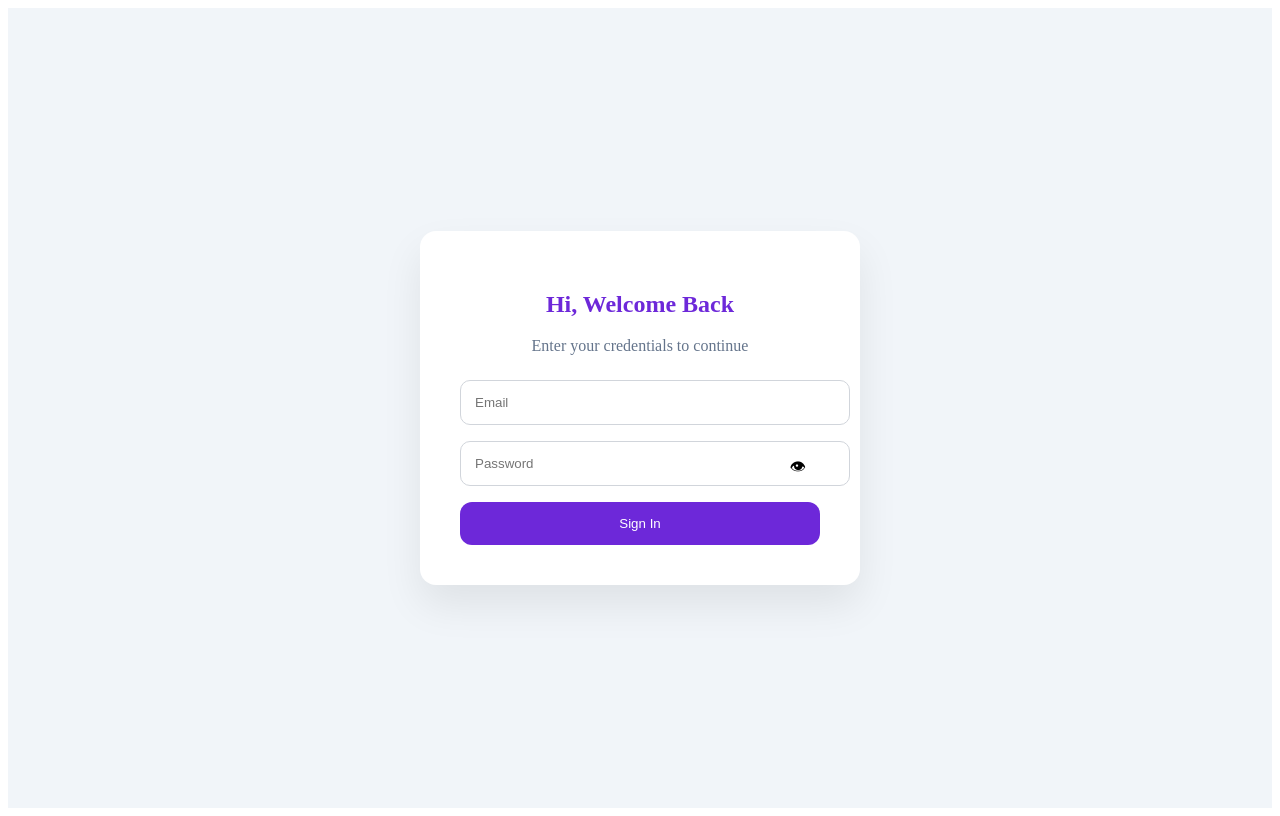
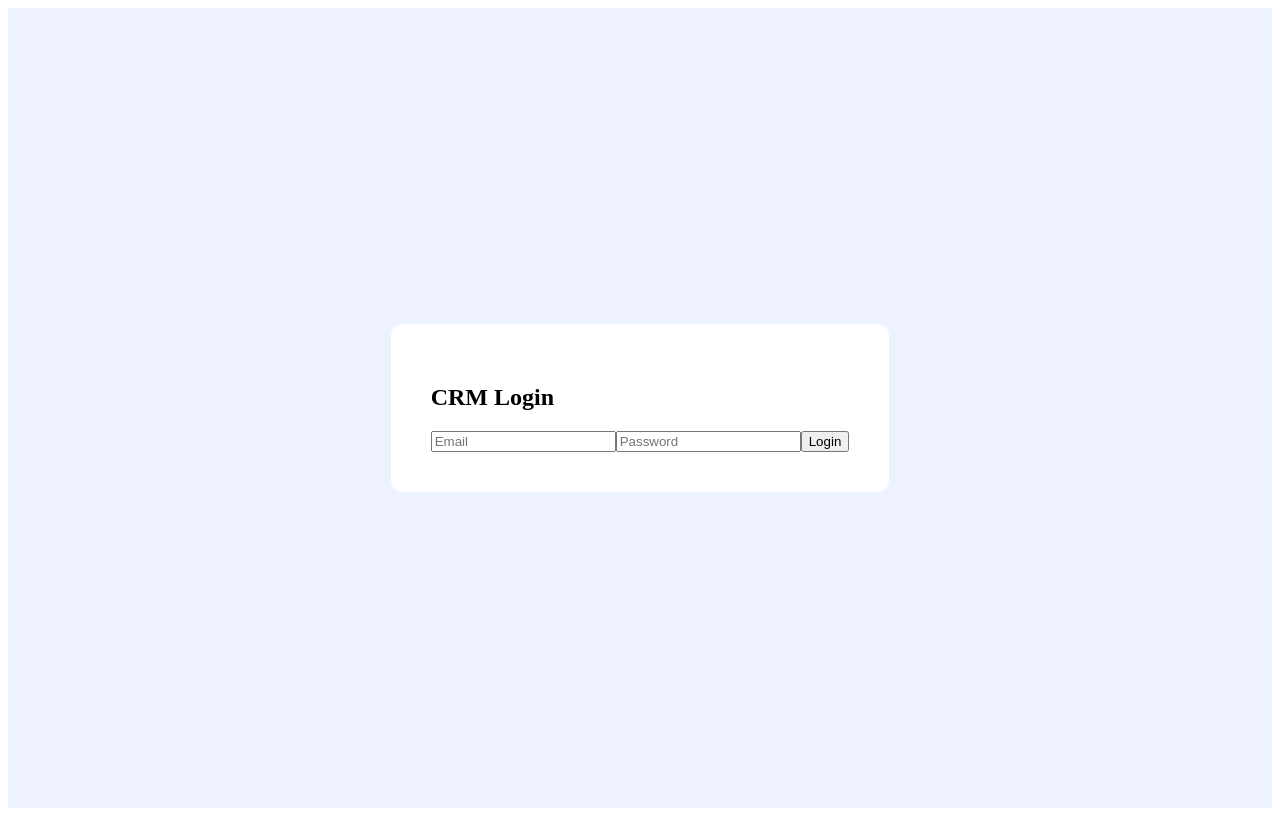
Before and after one commit to DatascienceIRC/productivity_crm_frontend, a React (Create React App) app: page / in a window 1280 px wide. Built offline with nearby package versions, Linux system fonts and the light colour scheme.

Commit message:
new functionality added

```diff
--- a/src/App.js
+++ b/src/App.js
@@ -1,451 +1,264 @@
+import React,{useState,useEffect} from "react";
 import * as XLSX from "xlsx";
-import React, { useState, useEffect } from "react";
 
-const BASE_URL = "https://productivity-crm-backend-bafw.onrender.com";
+const BASE="https://productivity-crm-backend-bafw.onrender.com";
 
-/* ================= FORMAT ================= */
+export default function App(){
 
-function formatDate(d) {
-  return new Date(d).toLocaleDateString();
+const [auth,setAuth]=useState(!!localStorage.userId);
+const [role,setRole]=useState(localStorage.role);
+const [page,setPage]=useState("dashboard");
+const [records,setRecords]=useState([]);
+const [users,setUsers]=useState([]);
+const [report,setReport]=useState([]);
+
+useEffect(()=>{ if(auth) loadRecords(); },[auth]);
+
+const loadRecords=()=>{
+  const url= role==="admin"?`${BASE}/records`:`${BASE}/records/${localStorage.userId}`;
+  fetch(url).then(r=>r.json()).then(setRecords);
 }
 
-/* ================= MAIN APP ================= */
+if(!auth) return <Login onLogin={(r)=>{setAuth(true);setRole(r)}}/>
 
-export default function CRMApp() {
-
-  const [isAuth, setIsAuth] = useState(!!localStorage.getItem("userId"));
-  const [isAdmin, setIsAdmin] = useState(false);
-  const [page, setPage] = useState("upload");
-  const [records, setRecords] = useState([]);
-
-  useEffect(() => {
-
-    const userId = localStorage.getItem("userId");
-    const role = localStorage.getItem("role");
-
-    if (!userId) return;
-
-    setIsAdmin(role === "admin");
-
-    const url = role === "admin"
-      ? `${BASE_URL}/records`
-      : `${BASE_URL}/records/${userId}`;
-
-    fetch(url)
-      .then(res => res.json())
-      .then(setRecords);
-
-  }, [isAuth]);
-
-/* ================= LOAD BY DATE ================= */
-
-  const loadByDate = (date) => {
-
-    const userId = localStorage.getItem("userId");
-    const role = localStorage.getItem("role");
-
-    if (!date) return alert("Select date");
-
-    if (role === "admin") {
-      fetch(`${BASE_URL}/admin-records-by-date?date=${date}`)
-        .then(res => res.json())
-        .then(setRecords);
-    } else {
-      fetch(`${BASE_URL}/records-by-date?date=${date}&userId=${userId}`)
-        .then(res => res.json())
-        .then(setRecords);
-    }
-  };
-
-/* ================= LOGOUT ================= */
-
-  const logout = () => {
-    localStorage.clear();
-    setIsAuth(false);
-  };
-
-  if (!isAuth) return <Login onLogin={(role)=>{
-    setIsAuth(true);
-    setIsAdmin(role==="admin");
-  }} />;
-
-  return (
-    <div style={layout}>
+return(
+<div style={{display:"flex",height:"100vh"}}>
 
 {/* SIDEBAR */}
-      <div style={sidebar}>
+<div style={side}>
 
-        <h2 style={{color:"#fff"}}>CRM Panel</h2>
+<h2>CRM</h2>
 
-        <div style={menuItem} onClick={()=>setPage("upload")}>
-          ➕ Add Productivity
-        </div>
+<Menu icon="📊" label="Dashboard" set={setPage}/>
+<Menu icon="➕" label="Add" set={setPage}/>
+<Menu icon="📋" label="Records" set={setPage}/>
+<Menu icon="📅" label="Reports" set={setPage}/>
+{role==="admin" && <Menu icon="👥" label="Users" set={setPage}/>}
 
-        <div style={menuItem} onClick={()=>setPage("records")}>
-          📊 Records
-        </div>
-
-        <div style={menuItem} onClick={logout}>
-          🚪 Logout
-        </div>
-
-      </div>
-
-      {/* MAIN AREA */}
-      <div style={mainArea}>
-
-        {/* TOP BAR */}
-        <div style={topBar}>
-          <h3>Dashboard {isAdmin && "(Admin)"}</h3>
-          <span>👤 {localStorage.getItem("name")}</span>
+<button onClick={()=>{localStorage.clear();setAuth(false)}}>Logout</button>
 </div>
 
 {/* CONTENT */}
-        <div style={contentCard}>
+<div style={{flex:1,padding:30,background:"#f1f5f9"}}>
 
-          {page==="upload" && <Upload setRecords={setRecords} />}
-          {page==="records" && (
-            <Records
-              records={records}
-              loadByDate={loadByDate}
-            />
-          )}
+{page==="dashboard" && <h2>Welcome {localStorage.name}</h2>}
+
+{page==="add" && <Add reload={loadRecords}/>}
+
+{page==="records" &&
+<Records records={records} setRecords={setRecords}/>}
+
+{page==="reports" &&
+<Reports report={report} setReport={setReport}/>}
+
+{page==="users" && role==="admin" &&
+<Users users={users} setUsers={setUsers}/>}
 
 </div>
-
 </div>
-
-    </div>
-  );
+)
 }
 
-/* ================= LOGIN ================= */
+/* ===== COMPONENTS ===== */
 
-function Login({ onLogin }) {
+function Menu({icon,label,set}){
+return <div onClick={()=>set(label.toLowerCase())} style={menu}>
+{icon} {label}
+</div>
+}
+
+/* LOGIN */
+
+function Login({onLogin}){
 
 const [email,setEmail]=useState("");
 const [password,setPassword]=useState("");
-  const [show,setShow]=useState(false);
 
-  const login = () => {
-
-    fetch(`${BASE_URL}/login`,{
+const login=()=>{
+fetch(`${BASE}/login`,{
 method:"POST",
-      headers:{ "Content-Type":"application/json" },
+headers:{"Content-Type":"application/json"},
 body:JSON.stringify({email,password})
 })
-    .then(res=>res.json())
-    .then(data=>{
-
-      if(!data.success){
-        alert("Invalid login");
-        return;
+.then(r=>r.json())
+.then(d=>{
+if(!d.success) return alert("Invalid");
+localStorage.userId=d.user.id;
+localStorage.role=d.user.role;
+localStorage.name=d.user.name;
+onLogin(d.user.role);
+});
 }
 
-      localStorage.setItem("userId",data.user.id);
-      localStorage.setItem("role",data.user.role);
-      localStorage.setItem("name",data.user.name);
-
-      onLogin(data.user.role);
-    });
-  };
-
-  return (
+return(
 <div style={loginPage}>
-
 <div style={loginCard}>
-
-        <h2 style={welcome}>Hi, Welcome Back</h2>
-        <p style={subText}>Enter your credentials to continue</p>
-
-        <input
-          style={loginInput}
-          placeholder="Email"
-          onChange={e=>setEmail(e.target.value)}
-        />
-
-        <div style={{position:"relative"}}>
-
-          <input
-            style={loginInput}
-            type={show?"text":"password"}
-            placeholder="Password"
-            onChange={e=>setPassword(e.target.value)}
-          />
-
-          <span
-            style={eyeIcon}
-            onClick={()=>setShow(!show)}
-          >👁</span>
-
-        </div>
-
-        <button style={signBtn} onClick={login}>
-          Sign In
-        </button>
-
+<h2>CRM Login</h2>
+<input placeholder="Email" onChange={e=>setEmail(e.target.value)} />
+<input type="password" placeholder="Password" onChange={e=>setPassword(e.target.value)} />
+<button onClick={login}>Login</button>
 </div>
 </div>
-  );
+)
 }
 
-/* ================= UPLOAD ================= */
+/* ADD */
 
-function Upload({ setRecords }) {
+function Add({reload}){
 
 const [date,setDate]=useState("");
 const [task,setTask]=useState("");
 
-  const submit = () => {
-
-    const userId = localStorage.getItem("userId");
-    const role = localStorage.getItem("role");
-
-    fetch(`${BASE_URL}/records`,{
+const save=()=>{
+fetch(`${BASE}/records`,{
 method:"POST",
-      headers:{ "Content-Type":"application/json" },
-      body:JSON.stringify({date,task,userId})
-    })
-    .then(()=>{
-
-      const url = role==="admin"
-        ? `${BASE_URL}/records`
-        : `${BASE_URL}/records/${userId}`;
-
-      fetch(url).then(res=>res.json()).then(setRecords);
-
-      setDate("");
-      setTask("");
-    });
-  };
-
-  return (
-    <div>
-
-      <h3>Add Productivity</h3>
-
-      <input
-        type="date"
-        style={inputBox}
-        value={date}
-        onChange={e=>setDate(e.target.value)}
-      />
-
-      <textarea
-        style={inputBox}
-        rows="4"
-        placeholder="What did you work on?"
-        value={task}
-        onChange={e=>setTask(e.target.value)}
-      />
-
-      <button style={modernBtn} onClick={submit}>
-        Save Productivity
-      </button>
-
-    </div>
-  );
+headers:{"Content-Type":"application/json"},
+body:JSON.stringify({date,task,userId:localStorage.userId})
+}).then(()=>reload());
 }
 
-/* ================= RECORDS ================= */
+return(
+<div>
+<h3>Add Productivity</h3>
+<input type="date" onChange={e=>setDate(e.target.value)} />
+<textarea onChange={e=>setTask(e.target.value)} />
+<button onClick={save}>Save</button>
+</div>
+)
+}
 
-function Records({ records, loadByDate }) {
+/* RECORDS */
 
-  const [date,setDate]=useState("");
+function Records({records,setRecords}){
 
-  const exportExcel = () => {
+const [search,setSearch]=useState("");
+const [month,setMonth]=useState("");
 
-    if(!records.length) return alert("No data");
+const filter=()=>{
+fetch(`${BASE}/filter-records?role=${localStorage.role}&userId=${localStorage.userId}&search=${search}&month=${month}`)
+.then(r=>r.json()).then(setRecords);
+}
 
-    const ws = XLSX.utils.json_to_sheet(records);
-    const wb = XLSX.utils.book_new();
+const excel=()=>{
+const ws=XLSX.utils.json_to_sheet(records);
+const wb=XLSX.utils.book_new();
+XLSX.utils.book_append_sheet(wb,ws,"Data");
+XLSX.writeFile(wb,"records.xlsx");
+}
 
-    XLSX.utils.book_append_sheet(wb, ws, "Productivity");
-    XLSX.writeFile(wb,"records.xlsx");
-  };
+return(
+<div>
+<h3>Records</h3>
 
-  return (
-    <div>
+<input placeholder="Search task" onChange={e=>setSearch(e.target.value)}/>
+<input type="month" onChange={e=>setMonth(e.target.value)}/>
+<button onClick={filter}>Filter</button>
+<button onClick={excel}>Export</button>
 
-      <div style={filterRow}>
-
-        <input
-          type="date"
-          style={inputBox}
-          onChange={e=>setDate(e.target.value)}
-        />
-
-        <button style={modernBtn} onClick={()=>loadByDate(date)}>
-          Load
-        </button>
-
-        <button style={excelBtn} onClick={exportExcel}>
-          Export Excel
-        </button>
-
-      </div>
-
-      <table style={tableStyle}>
+<table border="1">
 <thead>
-          <tr>
-            <th>User</th>
-            <th>Date</th>
-            <th>Task</th>
-          </tr>
+<tr><th>User</th><th>Date</th><th>Task</th></tr>
 </thead>
 <tbody>
 {records.map((r,i)=>(
 <tr key={i}>
 <td>{r.name}</td>
-              <td>{formatDate(r.date)}</td>
+<td>{new Date(r.date).toLocaleDateString()}</td>
 <td>{r.task}</td>
 </tr>
 ))}
 </tbody>
 </table>
-
 </div>
-  );
+)
 }
 
-/* ================= STYLES ================= */
+/* REPORTS */
 
-const layout = {
-  display:"flex",
-  height:"100vh",
-  background:"#f1f5f9"
+function Reports({report,setReport}){
+
+const load=()=>{
+fetch(`${BASE}/monthly-report?role=${localStorage.role}&userId=${localStorage.userId}`)
+.then(r=>r.json()).then(setReport);
+}
+
+return(
+<div>
+<h3>Monthly Report</h3>
+<button onClick={load}>Load</button>
+
+<table border="1">
+<tr><th>User</th><th>Month</th><th>Year</th><th>Total</th></tr>
+{report.map((r,i)=>(
+<tr key={i}>
+<td>{r.user}</td>
+<td>{r.month}</td>
+<td>{r.year}</td>
+<td>{r.totalTasks}</td>
+</tr>
+))}
+</table>
+</div>
+)
+}
+
+/* USERS */
+
+function Users({users,setUsers}){
+
+useEffect(()=>{
+fetch(`${BASE}/users`).then(r=>r.json()).then(setUsers);
+},[]);
+
+const del=id=>{
+fetch(`${BASE}/users/${id}`,{method:"DELETE"}).then(()=>{
+setUsers(users.filter(u=>u._id!==id))
+})
+}
+
+return(
+<div>
+<h3>Users</h3>
+
+<table border="1">
+<tr><th>Name</th><th>Email</th><th>Role</th><th>Action</th></tr>
+{users.map(u=>(
+<tr key={u._id}>
+<td>{u.name}</td>
+<td>{u.email}</td>
+<td>{u.role}</td>
+<td><button onClick={()=>del(u._id)}>Delete</button></td>
+</tr>
+))}
+</table>
+</div>
+)
+}
+
+/* ===== STYLES ===== */
+
+const side={
+width:220,
+background:"#0f172a",
+color:"#fff",
+padding:20
 };
 
-const sidebar = {
-  width:220,
-  background:"#1e293b",
-  padding:20,
-  display:"flex",
-  flexDirection:"column",
-  gap:14
-};
-
-const menuItem = {
-  color:"#fff",
-  padding:"12px 14px",
-  background:"#334155",
-  borderRadius:10,
+const menu={
+padding:10,
 cursor:"pointer"
 };
 
-const mainArea = {
-  flex:1,
-  display:"flex",
-  flexDirection:"column"
-};
-
-const topBar = {
-  background:"#fff",
-  padding:"14px 24px",
-  display:"flex",
-  justifyContent:"space-between",
-  boxShadow:"0 2px 10px rgba(0,0,0,0.05)"
-};
-
-const contentCard = {
-  margin:25,
-  background:"#fff",
-  padding:25,
-  borderRadius:16,
-  boxShadow:"0 15px 30px rgba(0,0,0,0.08)",
-  flex:1
-};
-
-/* LOGIN */
-
-const loginPage = {
+const loginPage={
 height:"100vh",
 display:"flex",
 justifyContent:"center",
 alignItems:"center",
-  background:"#f1f5f9"
+background:"#eef2ff"
 };
 
-const loginCard = {
-  width:360,
+const loginCard={
+background:"#fff",
 padding:40,
-  background:"#fff",
-  borderRadius:16,
-  boxShadow:"0 20px 40px rgba(0,0,0,0.08)"
+borderRadius:12
 };
-
-const welcome = {
-  color:"#6d28d9",
-  textAlign:"center"
-};
-
-const subText = {
-  textAlign:"center",
-  color:"#64748b",
-  marginBottom:25
-};
-
-const loginInput = {
-  width:"100%",
-  padding:14,
-  borderRadius:10,
-  border:"1px solid #d1d5db",
-  marginBottom:16
-};
-
-const signBtn = {
-  width:"100%",
-  padding:14,
-  background:"#6d28d9",
-  color:"#fff",
-  border:"none",
-  borderRadius:12,
-  cursor:"pointer"
-};
-
-const eyeIcon = {
-  position:"absolute",
-  right:14,
-  top:14,
-  cursor:"pointer"
-};
-
-/* COMMON */
-
-const inputBox = {
-  width:"100%",
-  padding:12,
-  borderRadius:10,
-  border:"1px solid #d1d5db",
-  marginBottom:12
-};
-
-const modernBtn = {
-  padding:"12px 18px",
-  background:"#4f46e5",
-  color:"#fff",
-  border:"none",
-  borderRadius:10,
-  cursor:"pointer"
-};
-
-const excelBtn = {
-  padding:"12px 18px",
-  background:"#16a34a",
-  color:"#fff",
-  border:"none",
-  borderRadius:10,
-  cursor:"pointer"
-};
-
-const filterRow = {
-  display:"flex",
-  gap:10,
-  flexWrap:"wrap",
-  marginBottom:20
-};
-
-const tableStyle = {
-  width:"100%",
-  borderCollapse:"collapse"
-};
```
Lines whose indentation alone changed are shown as unchanged.
